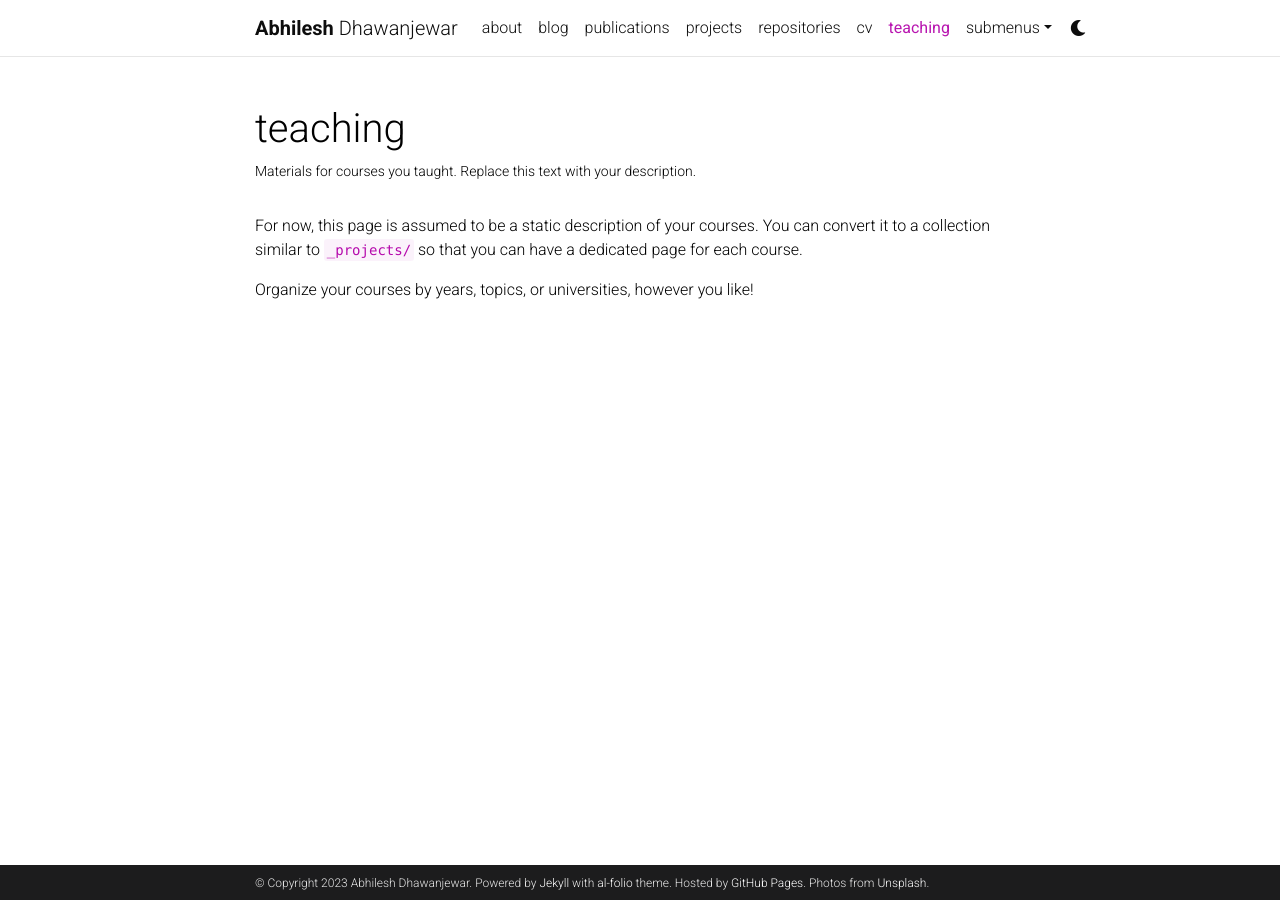
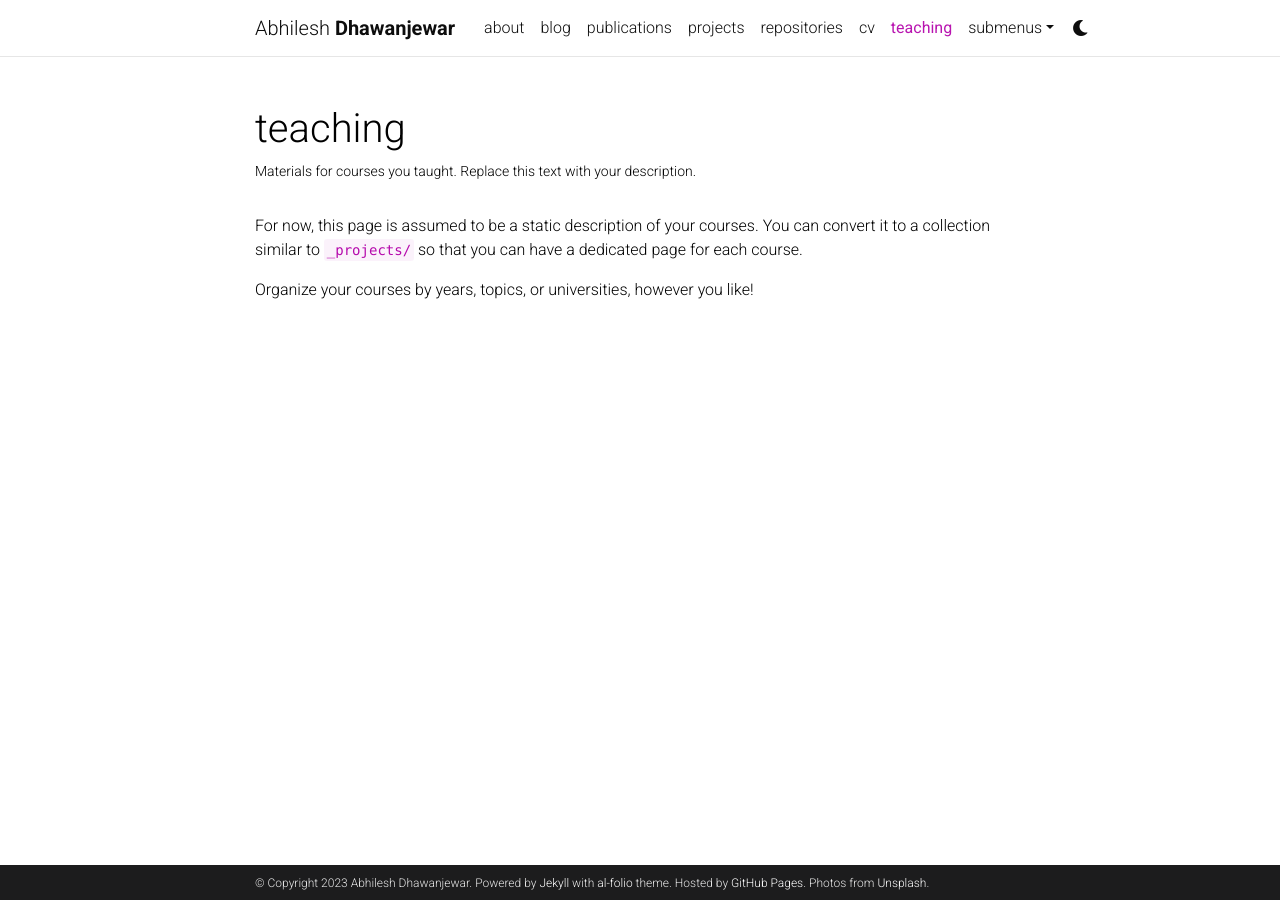
Before and after one commit to abhilesh/abhilesh.github.io, a Jekyll site: the page built from _pages/teaching.md, in a window 1280 px wide. Built offline with Jekyll 4.4.1, drawn with Linux system fonts in a browser that asks for light colours; full-size pictures stand in for the smaller copies a plugin makes; comment, search, counter and statistics services are not loaded; a style sheet for code colours, icons or effects is not loaded.

Commit message:
Change font weight

```diff
--- a/_includes/header.html
+++ b/_includes/header.html
@@ -8,13 +8,13 @@
           <a class="navbar-brand title font-weight-lighter" href="{{ site.baseurl }}/">
             {%- if site.title == "blank" -%}
               {%- if site.first_name -%}
-                <span class="font-weight-bold">{{- site.first_name -}}&nbsp;</span>
+                {{- site.first_name -}}&nbsp;
               {%- endif -%}
               {%- if site.middle_name -%}
                 {{- site.middle_name -}}&nbsp;
               {%- endif -%}
               {%- if site.last_name -%}
-                {{- site.last_name -}}
+                <span class="font-weight-bold">{{- site.last_name -}}&nbsp;</span>
               {%- endif -%}
             {%- else -%}
               {{- site.title -}}
--- a/_layouts/about.html
+++ b/_layouts/about.html
@@ -6,7 +6,7 @@ layout: default
       <div class="post">
         <header class="post-header">
           <h1 class="post-title">
-           {% if site.title == "blank" -%}<span class="font-weight-bold">{{ site.first_name }}</span> {{ site.middle_name }} <span class="font-weight-bold">{{ site.last_name }}</span>{%- else -%}{{ site.title }}{%- endif %}
+           {% if site.title == "blank" -%}{{ site.first_name }} {{ site.middle_name }} <span class="font-weight-bold">{{ site.last_name }}</span>{%- else -%}{{ site.title }}{%- endif %}
           </h1>
           <p class="desc">{{ page.subtitle }}</p>
         </header>
```
